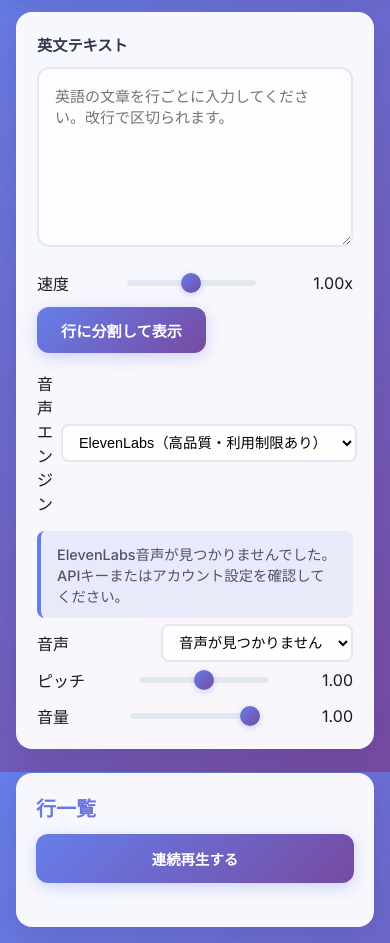
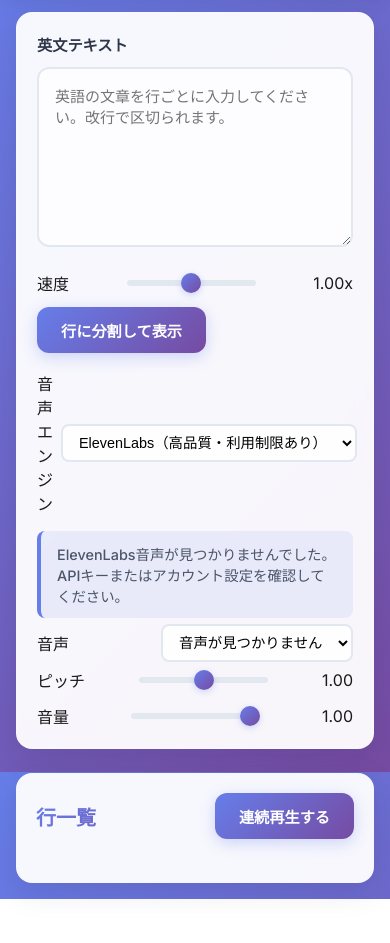
Before and after one commit to HamachiWrong/english-teacher, a plain HTML site: page index.html in a window 390 px wide. Shown: the part 72-1015 px from the top of the page. After the commit the page ends 971 px from the top, so only its background shows below. Drawn offline with Linux system fonts and the light colour scheme; no server answers.

Commit message:
Fix mobile layout: align section header on same row

```diff
--- a/styles.css
+++ b/styles.css
@@ -344,22 +344,21 @@ select:focus {
   }
 
   .section-header {
-    flex-direction: column;
-    align-items: flex-start;
+    flex-direction: row;
+    align-items: center;
     gap: 12px;
     margin-bottom: 24px;
   }
 
   .section-title {
     font-size: 1.25rem;
+    flex: 1;
     text-align: left;
-    width: 100%;
   }
 
   .section-header .btn {
-    width: 100%;
-    padding: 14px 24px;
-    font-size: 0.9rem;
+    padding: 12px 24px;
+    font-size: 0.95rem;
   }
 
   .controls-row {
```
